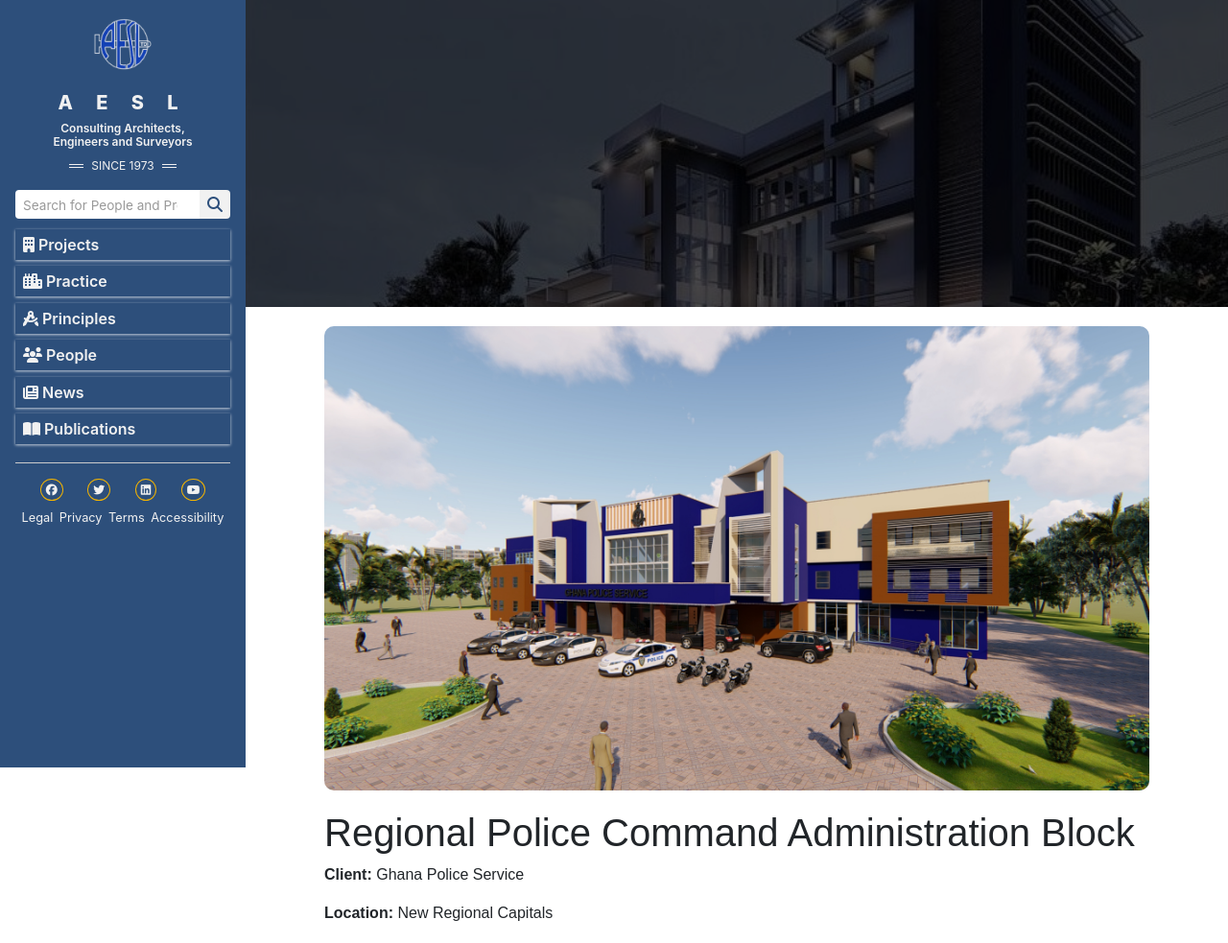
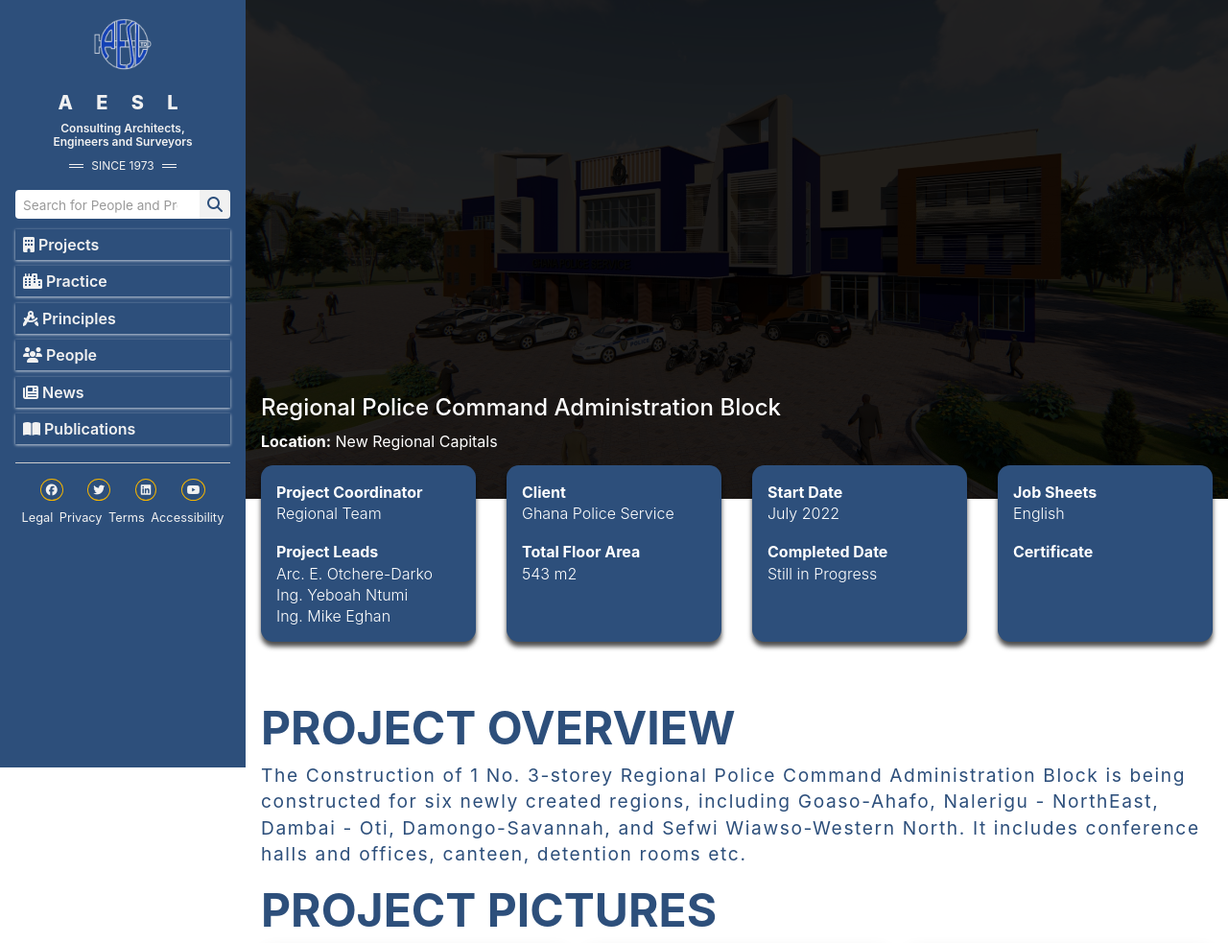
Before and after one commit to chrispydev/aesl, a Django app: page /project/1/ in a window 1280 px wide. Shown: the top 983 px of the page at 96% size. Run offline with Django 5.2, Linux system fonts and the light colour scheme; data comes from the database, SQL or seed files in the repository; both versions use the stored data as it was after the commit.

Commit message:
feat(detailed-page): add page location to detailed page

```diff
--- a/frontend/views.py
+++ b/frontend/views.py
@@ -32,5 +32,7 @@ class ProjectDetailView(DetailView):
         context["construction_pictures"] = project.gallery.filter(
             image_type="construction"
         )
+        # current page location
+        context["title"] = "Projects"
 
         return context
--- a/static/css/layout.css
+++ b/static/css/layout.css
@@ -977,40 +977,126 @@ a:active {
 }
 
 /** project details page **/
-.project-detail-container {
-  max-width: 900px;
-  margin: 0 auto;
-  padding: 20px;
-  font-family: Arial, sans-serif;
+.projects__detail__parallax {
+  position: relative;
+  height: 65vh;
+  background-position: bottom;
+  background-size: cover;
+  background-attachment: fixed;
+  background-repeat: no-repeat;
+  display: flex;
+  flex-direction: column;
+  justify-content: start;
+  align-items: start;
 }
 
-.project-main-image {
-  width: 100%;
-  height: auto;
-  border-radius: 10px;
-  margin-bottom: 20px;
+.projects__detail__overlay {
+  position: absolute;
+  inset: 0;
+  background: rgba(0, 0, 0, 0.85)
 }
 
-.in-progress {
-  color: #d9534f;
-  font-weight: bold;
+.details__content {
+  position: absolute;
+  color: white;
+  padding: 1rem;
+  bottom: 1rem;
+  z-index: 2;
 }
 
-.project-details-text p {
-  line-height: 1.6;
-  margin-bottom: 20px;
+.details__cards {
+  display: grid;
+  grid-template-columns: repeat(4, 1fr);
+  gap: 2rem;
+  position: relative;
+  padding: 0.8rem 1rem;
+  top: -3rem;
+  z-index: 9;
 }
 
-.gallery {
-  display: flex;
-  flex-wrap: wrap;
-  gap: 10px;
-  margin-bottom: 30px;
+.details__card {
+  border-radius: 0.8rem;
+  background-color: var(--primary-color);
+  color: #fff;
+  padding: 1rem;
+  box-shadow: 0 5px 5px rgba(0, 0, 0, 0.70);
 }
 
-.gallery img {
-  width: calc(33% - 10px);
-  border-radius: 8px;
-  object-fit: cover;
-  height: 200px;
+.details__card-head {
+  margin-bottom: 1rem;
 }
+
+.details__head {
+  font-weight: 700;
+  margin-bottom: -0.1rem;
+}
+
+.details__card-body p:not(:first-of-type) {
+  margin-bottom: -0.1rem;
+}
+
+.details__body {
+  font-weight: 300;
+}
+
+.project__details-text,
+.projects__details-gallery,
+.projects__construction-gallery {
+  padding: 0 1rem;
+}
+
+.project__details-text h2,
+.projects__details-gallery h2,
+.projects__construction-gallery h2 {
+  font-size: 3rem;
+  text-transform: uppercase;
+  color: var(--primary-color);
+  font-weight: 700;
+}
+
+.project__details-text p {
+  letter-spacing: 0.1rem;
+  line-height: 1.7rem;
+  font-size: 1.2rem;
+  color: var(--primary-color);
+}
+
+.projects__details-gallery h2 {
+  font-size: 3rem;
+}
+
+/* Masonry Grid */
+.projects__masonry-gallery {
+  display: grid;
+  grid-template-columns: repeat(auto-fill, minmax(250px, 1fr));
+  grid-auto-rows: 10px;
+  /* Base row height for masonry */
+  gap: 15px;
+}
+
+.projects__image {
+  border-radius: 12px;
+  overflow: hidden;
+  box-shadow: 0 4px 15px rgba(0, 0, 0, 0.1);
+  transition: transform 0.3s, box-shadow 0.3s;
+
+  /* Make each item span multiple rows based on image height */
+  display: grid;
+}
+
+.projects__image img {
+  width: 100%;
+  /* keep width 100% of container */
+  height: auto;
+  /* maintain natural height */
+  display: block;
+}
+
+.projects__image:hover {
+  transform: scale(1.03);
+  box-shadow: 0 8px 25px rgba(0, 0, 0, 0.2);
+}
+
+.projects__construction-gallery h2 {
+  margin-top: 4rem;
+}
--- a/static/css/responsive.css
+++ b/static/css/responsive.css
@@ -214,6 +214,28 @@
       grid-template-columns: repeat(1, 1fr);
     }
 
+    .details__cards {
+      grid-template-columns: repeat(2, 1fr);
+    }
+
+    .project__details-text h2,
+    .projects__details-gallery h2,
+    .projects__construction-gallery h2 {
+      font-size: 2rem;
+    }
+
+    .project__details-text p {
+      letter-spacing: 0rem;
+      line-height: 1.5rem;
+      font-size: 1.1rem;
+    }
+
+    .page__location p {
+      font-size: 0.9rem;
+    }
+
+
+
 
 
   }
--- a/static/js/main.js
+++ b/static/js/main.js
@@ -11,3 +11,18 @@ closeBtn.addEventListener("click", function () {
 showSidebar.addEventListener("click", function () {
   toggleDiv.classList.add('toggle__sidebar')
 })
+
+const galleryItems = document.querySelectorAll('.projects__image');
+galleryItems.forEach(item => {
+  const rowHeight = parseInt(
+    window.getComputedStyle(document.querySelector('.projects__masonry-gallery'))
+      .getPropertyValue('grid-auto-rows')
+  );
+  const rowGap = parseInt(
+    window.getComputedStyle(document.querySelector('.projects__masonry-gallery'))
+      .getPropertyValue('gap')
+  );
+  const imgHeight = item.querySelector('img').getBoundingClientRect().height;
+  const rowSpan = Math.ceil((imgHeight + rowGap) / (rowHeight + rowGap));
+  item.style.gridRowEnd = `span ${rowSpan}`;
+});
--- a/templates/frontend/project_detail.html
+++ b/templates/frontend/project_detail.html
@@ -4,69 +4,120 @@
 {% block content %}
 
 <!-- Main content -->
-<section class="projects__parallax">
-  <div class="projects__overlay"></div>
+{% if project.picture %}
+<section style="background-image: url('{{ project.picture.url }}')" class="projects__detail__parallax">
+    <div class="projects__detail__overlay"></div>
+    <div class="details__content">
+      <h4>{{project.title}}</h4>
+      <p><strong>Location:</strong> {{ project.location }}</p>
+    </div>
+
   </section>
-
-<div class="project-detail-container">
-
-  <!-- Main Image -->
-  {% if project.picture %}
-  <img src="{{ project.picture.url }}" alt="{{ project.title }}" class="project-main-image">
 {% endif %}
 
-  <h1>{{ project.title }}</h1>
-  <p><strong>Client:</strong> {{ project.client }}</p>
-  <p><strong>Location:</strong> {{ project.location }}</p>
-  <p><strong>Project Coordinator:</strong> {{ project.project_coordinator }}</p>
-  <p><strong>Project Leaders:</strong>
+<!--details card -->
+<section class="details__cards">
+  <div class="details__card">
+    <div class="details__card-head">
+      <p class="details__head">Project Coordinator</p>
+      <p class="details__body">{{ project.project_coordinator }}</p>
+    </div>
+    <div class="details__card-body">
+      <p class="details__head">Project Leads</p>
         {% for leader in project.project_leaders.all %}
-    {{ leader.full_name }}{% if not forloop.last %}, {% endif %}
+          <p class="details__body">{{ leader.full_name }}</p>
+          {% if not forloop.last %}
+          {% endif %}
         {% endfor %}
-  </p>
-  <p><strong>Total Floor Area:</strong> {{ project.total_floor_area }}</p>
+    </div>
+  </div>
 
-  <!-- Dates -->
-  <p><strong>Start Date:</strong> {{ project.start_date|date:"F Y" }}</p>
-  <p><strong>Completed Date:</strong>
+  <div class="details__card">
+    <div class="details__card-head">
+      <p class="details__head">Client</p>
+      <p class="details__body">{{ project.client }}</p>
+    </div>
+    <div class="details__card-body">
+      <p class="details__head">Total Floor Area</p>
+      <p class="details__body">{{ project.total_floor_area }}</p>
+    </div>
+  </div>
+
+  <div class="details__card">
+    <div class="details__card-head">
+      <p class="details__head">Start Date</p>
+      <p class="details__body">{{ project.start_date|date:"F Y" }}</p>
+    </div>
+    <div class="details__card-body">
+      <p class="details__head">Completed Date</p>
       {% if project.completed_date %}
         {{ project.completed_date|date:"F Y" }}
       {% else %}
-    <span class="in-progress">Still in Progress</span>
+        <span class="details__body">Still in Progress</span>
       {% endif %}
-  </p>
-
-  <!-- Job sheets & certificate -->
-  {% if project.job_sheets %}
-  <p><strong>Job Sheets:</strong> {{ project.job_sheets }}</p>
-  {% endif %}
-  {% if project.certificate %}
-  <p><strong>Certificate:</strong> {{ project.certificate }}</p>
-  {% endif %}
-
-  <!-- Little Text Details -->
-  <div class="project-details-text">
-    <p>{{ project.little_text_details }}</p>
+    </div>
   </div>
 
-  <!-- Gallery -->
+    <div class="details__card">
+      <div class="details__card-head">
+        {% if project.job_sheets %}
+        <p class="details__head">Job Sheets</p>
+        <p class="details__body">{{ project.job_sheets }}</p>
+        {% endif %}
+      </div>
+      <div class="details__card-body">
+        <p class="details__head">Certificate</p>
+        {% if project.certificate %}
+          <p class="details__body">{{ project.certificate }}</p>
+        {% else %}
+          <p class="details__body"></p>
+        {% endif %}
+      </div>
+    </div>
+</section>
+
+<!-- project deail overview -->
+<section class="project__details-text">
+  <h2>Project Overview</h2>
+  <p>{{ project.little_text_details }}</p>
+</section>
+
+<!-- Project Gallery Details-->
+<section class="projects__details-gallery">
   <h2>Project Pictures</h2>
-  <div class="gallery">
+  <div class="projects__masonry-gallery">
     {% for img in project_pictures %}
+    <div class="projects__image">
       <img src="{{ img.image.url }}" alt="Project Image">
+    </div>
     {% empty %}
     <p>No project pictures available.</p>
     {% endfor %}
   </div>
+</section>
 
-  <h2>Construction Pictures</h2>
-  <div class="gallery">
+<!-- Project Construction Details-->
+<section class="projects__construction-gallery">
+  <h2>Project Pictures</h2>
+  <div class="projects__masonry-gallery">
     {% for img in construction_pictures %}
-    <img src="{{ img.image.url }}" alt="Construction Image">
+    <div class="projects__image">
+      <img src="{{ img.image.url }}" alt="Project Image">
+    </div>
     {% empty %}
-    <p>No construction pictures available.</p>
+    <p>No project pictures available.</p>
     {% endfor %}
   </div>
+</section>
 
+<!-- page location Section -->
+<section class="page__location">
+  <div class="page__flex">
+    <img src="{% static 'img/aesl_logo.png' %}" alt="aesl logo" class="info__building-image-large"/>
+    <p>AESL || {{ title }} - {{ project.title }}</p>
   </div>
+  <p>Consulting Architects,<br/> Engineers and Surveyors</p>
+</section>
+
+
 {% endblock content %}
```
Also changed, not shown: db.sqlite3. Lines whose indentation alone changed are shown as unchanged.
